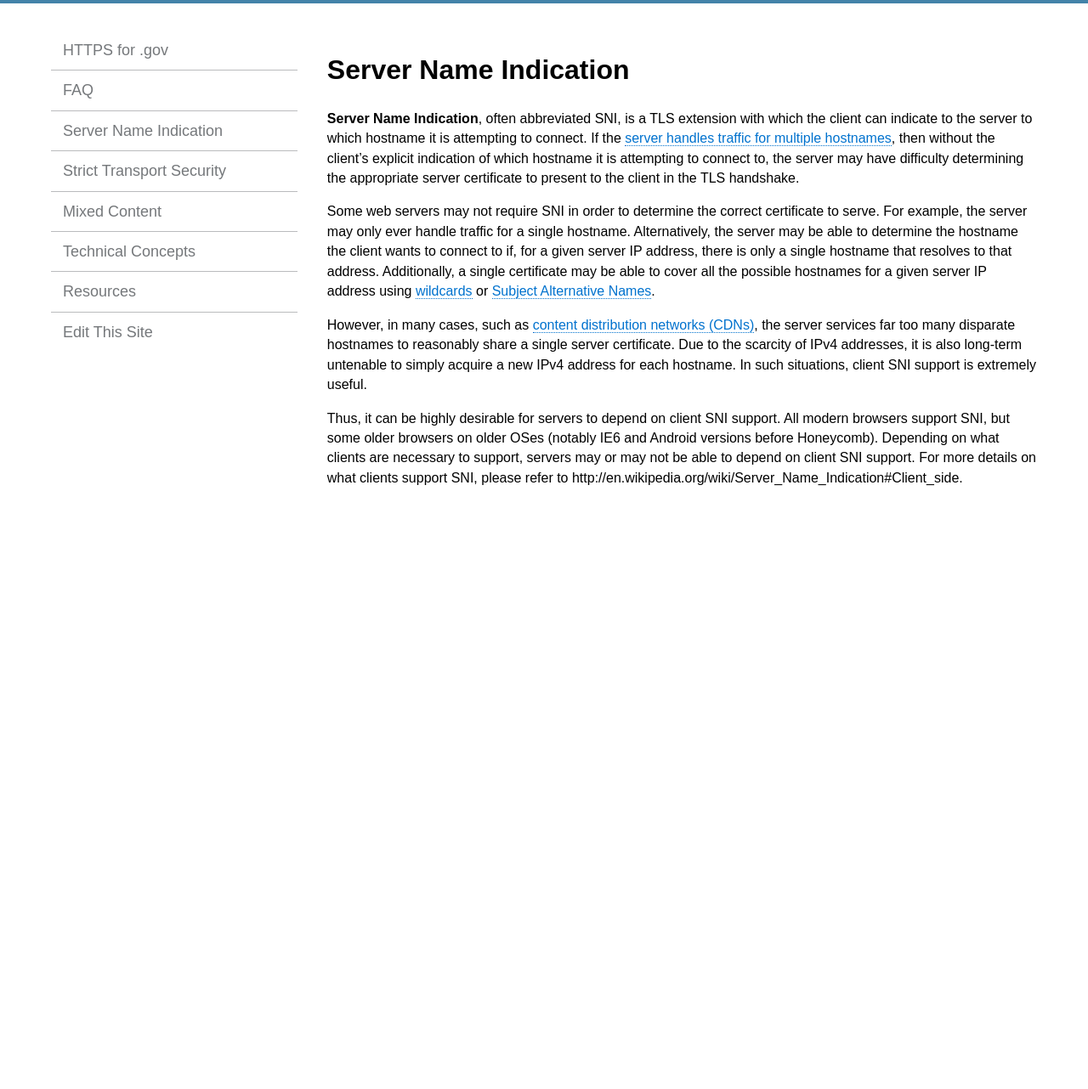
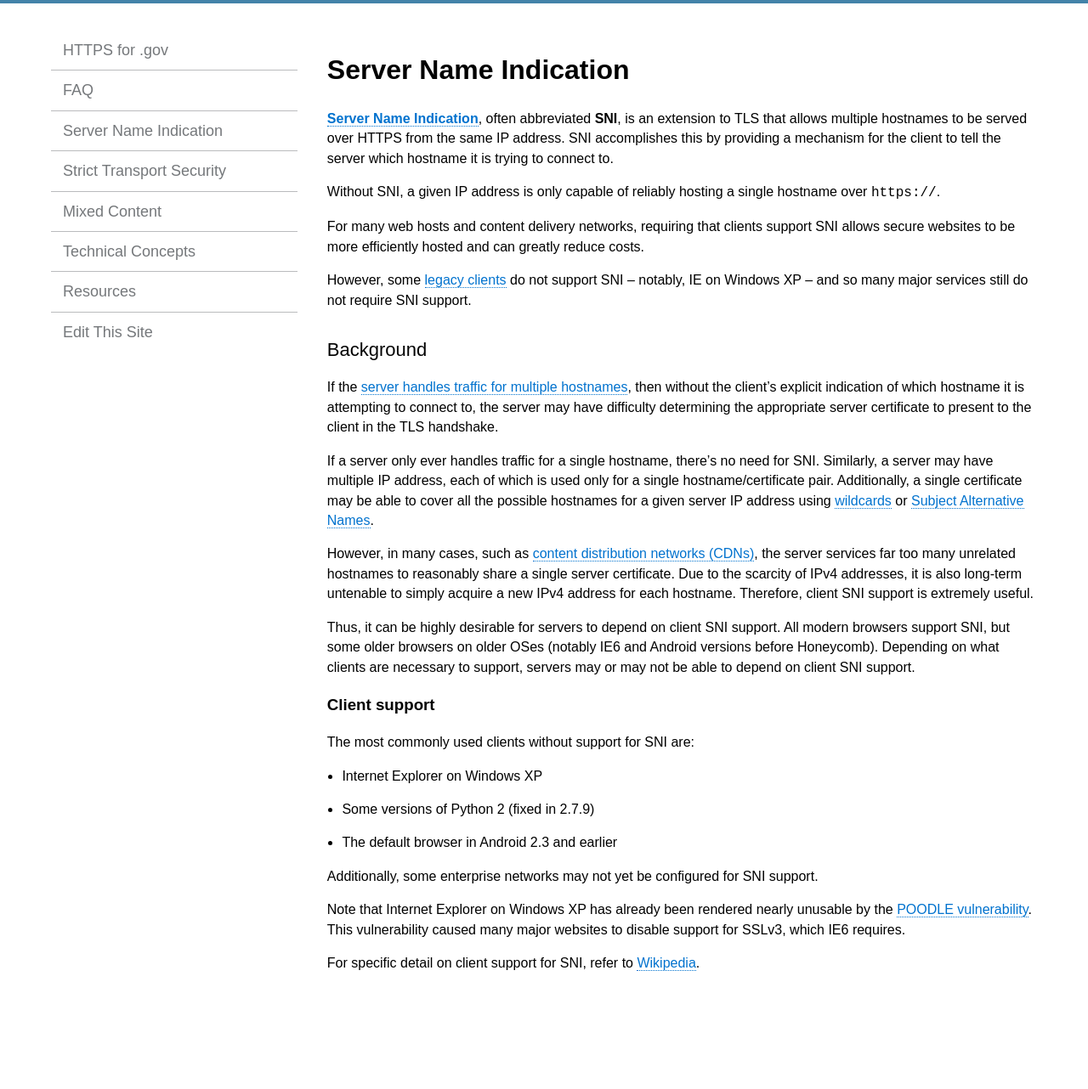
Before and after one commit to GSA/https, a Jekyll site: the page built from pages/sni.md, in a window 1280 px wide. Shown: the whole page at 85% size. Built offline with Jekyll 4.4.1, drawn with Linux system fonts in a browser that asks for light colours; Markdown is read by kramdown in place of the engine named in the settings; before the commit the page ends 900 px from its top, so only the background shows below that.

Commit message:
incorporate @alex changes, add intro/closing

```diff
--- a/pages/sni.md
+++ b/pages/sni.md
@@ -4,10 +4,34 @@ title: Server Name Indication
 permalink: /sni/
 ---
 
-**Server Name Indication**, often abbreviated SNI, is a TLS extension with which the client can indicate to the server to which hostname it is attempting to connect. If the [server handles traffic for multiple hostnames](https://en.wikipedia.org/wiki/Virtual_hosting#Name-based), then without the client's explicit indication of which hostname it is attempting to connect to, the server may have difficulty determining the appropriate server certificate to present to the client in the TLS handshake.
+**[Server Name Indication]((https://en.wikipedia.org/wiki/Server_Name_Indication))**, often abbreviated **SNI**, is an extension to TLS that allows multiple hostnames to be served over HTTPS from the same IP address. SNI accomplishes this by providing a mechanism for the client to tell the server which hostname it is trying to connect to.
 
-Some web servers may not require SNI in order to determine the correct certificate to serve. For example, the server may only ever handle traffic for a single hostname. Alternatively, the server may be able to determine the hostname the client wants to connect to if, for a given server IP address, there is only a single hostname that resolves to that address. Additionally, a single certificate may be able to cover all the possible hostnames for a given server IP address using [wildcards](https://en.wikipedia.org/wiki/Wildcard_certificate) or [Subject Alternative Names](https://en.wikipedia.org/wiki/SubjectAltName).
+Without SNI, a given IP address is only capable of reliably hosting a single hostname over `https://`.
 
-However, in many cases, such as [content distribution networks (CDNs)](https://en.wikipedia.org/wiki/Content_delivery_network), the server services far too many disparate hostnames to reasonably share a single server certificate. Due to the scarcity of IPv4 addresses, it is also long-term untenable to simply acquire a new IPv4 address for each hostname. In such situations, client SNI support is extremely useful.
+For many web hosts and content delivery networks, requiring that clients support SNI allows secure websites to be more efficiently hosted and can greatly reduce costs.
 
-Thus, it can be highly desirable for servers to depend on client SNI support. All modern browsers support SNI, but some older browsers on older OSes (notably IE6 and Android versions before Honeycomb). Depending on what clients are necessary to support, servers may or may not be able to depend on client SNI support. For more details on what clients support SNI, please refer to http://en.wikipedia.org/wiki/Server_Name_Indication#Client_side.
+However, some [legacy clients](#client-support) do not support SNI -- notably, IE on Windows XP -- and so many major services still do not require SNI support.
+
+## Background
+
+If the [server handles traffic for multiple hostnames](https://en.wikipedia.org/wiki/Virtual_hosting#Name-based), then without the client's explicit indication of which hostname it is attempting to connect to, the server may have difficulty determining the appropriate server certificate to present to the client in the TLS handshake.
+
+If a server only ever handles traffic for a single hostname, there's no need for SNI. Similarly, a server may have multiple IP address, each of which is used only for a single hostname/certificate pair. Additionally, a single certificate may be able to cover all the possible hostnames for a given server IP address using [wildcards](https://en.wikipedia.org/wiki/Wildcard_certificate) or [Subject Alternative Names](https://en.wikipedia.org/wiki/SubjectAltName).
+
+However, in many cases, such as [content distribution networks (CDNs)](https://en.wikipedia.org/wiki/Content_delivery_network), the server services far too many unrelated hostnames to reasonably share a single server certificate. Due to the scarcity of IPv4 addresses, it is also long-term untenable to simply acquire a new IPv4 address for each hostname. Therefore, client SNI support is extremely useful.
+
+Thus, it can be highly desirable for servers to depend on client SNI support. All modern browsers support SNI, but some older browsers on older OSes (notably IE6 and Android versions before Honeycomb). Depending on what clients are necessary to support, servers may or may not be able to depend on client SNI support.
+
+### Client support
+
+The most commonly used clients without support for SNI are:
+
+* Internet Explorer on Windows XP
+* Some versions of Python 2 (fixed in 2.7.9)
+* The default browser in Android 2.3 and earlier
+
+Additionally, some enterprise networks may not yet be configured for SNI support.
+
+Note that Internet Explorer on Windows XP has already been rendered nearly unusable by the [POODLE vulnerability](https://en.wikipedia.org/wiki/POODLE). This vulnerability caused many major websites to disable support for SSLv3, which IE6 requires.
+
+For specific detail on client support for SNI, refer to [Wikipedia](https://en.wikipedia.org/wiki/Server_Name_Indication#Client_side).
```
